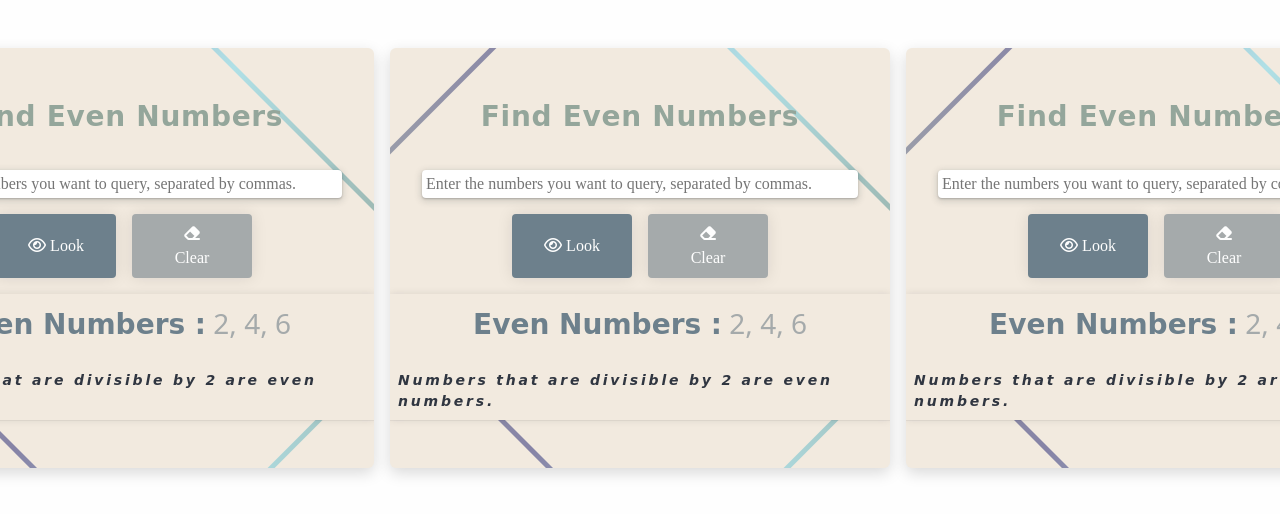
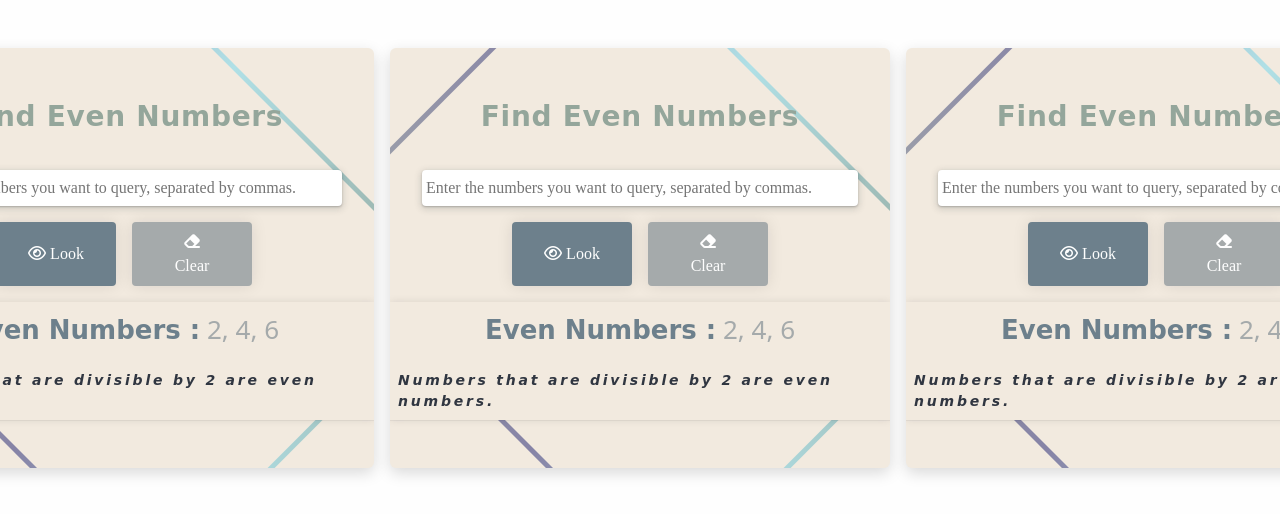
Before and after one commit to feyzaerat/jQuery_Popular_Algorithms, a plain HTML site: page index.html in a window 1280 px wide. Shown: the top 514 px of the page. Drawn offline with nearby package versions, Linux system fonts and the light colour scheme; a web font is replaced by a local one.

Commit message:
modified css

```diff
--- a/style.scss
+++ b/style.scss
@@ -151,7 +151,7 @@ body::-webkit-scrollbar {
             flex-direction: column;
             justify-content: center;
             align-items: center;
-            gap: 0.5rem;
+            gap: 0.25rem;
             background: var(--secondary-color);
             padding: 0.5rem;
             width: 500px;
@@ -159,7 +159,7 @@ body::-webkit-scrollbar {
             box-shadow: rgba(17, 17, 26, 0.05) 0px 1px 0px, rgba(17, 17, 26, 0.1) 0px 0px 8px;
             &__result {
               font-weight: 500;
-              font-size: 28px;
+              font-size: 26px;
               color: var(--gray-color);
               &:hover {
                 transition: 0.3s ease-in-out;
```
Also changed, not shown: style.css, 1 other file.
